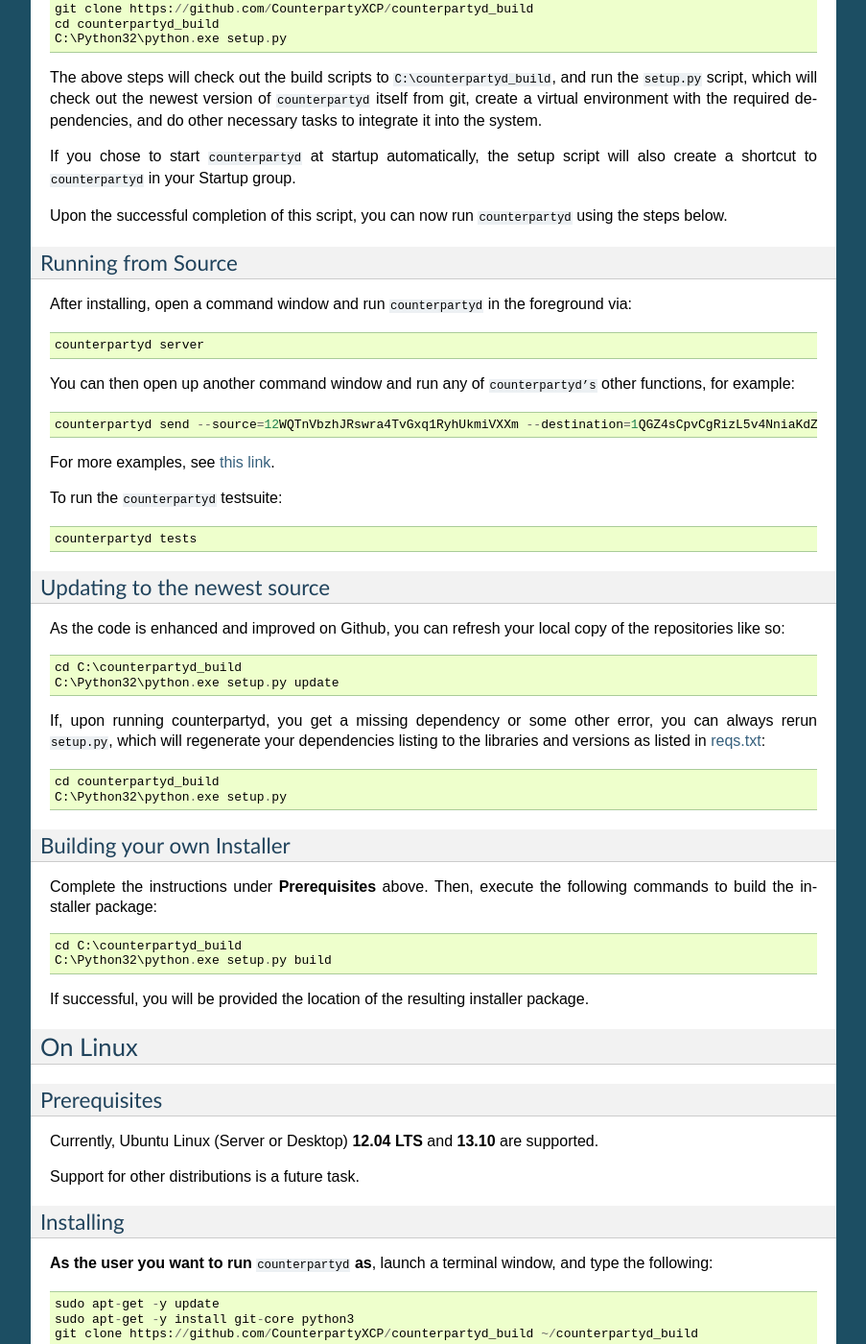
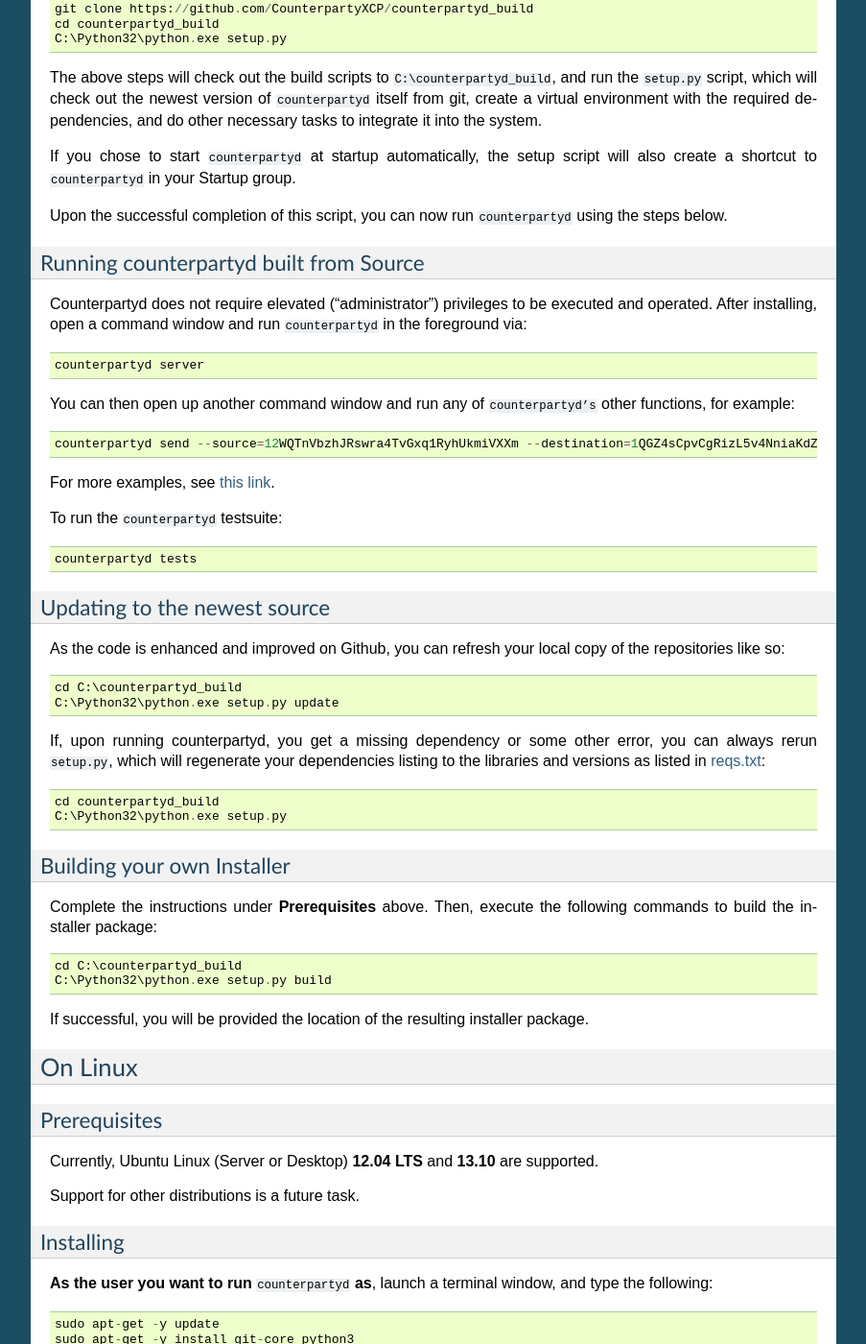
Before and after one commit to CounterpartyXCP/federatednode, a Sphinx documentation site: the page built from docs/BuildingFromSource.rst, in a window 1280 px wide and 1400 px high, scrolled down 1047 px. Shown: the whole window at 96% size, without its empty margins (198-1101 px from the left). Built offline with Sphinx 7.4.7, drawn with Linux system fonts in a browser that asks for light colours; some of the changed text lies outside the part shown.

Commit message:
Formatting and clarifications

```diff
--- a/docs/BuildingFromSource.rst
+++ b/docs/BuildingFromSource.rst
@@ -75,9 +75,10 @@
 Upon the successful completion of this script, you can now run ``counterpartyd`` using the steps below.
 
 
-Running from Source
+Running counterpartyd built from Source
 ^^^^^^^^^^^^^^^^^^^^^^
 
+Counterpartyd does not require elevated ("administrator") privileges to be executed and operated.
 After installing, open a command window and run ``counterpartyd`` in the foreground via::
 
     counterpartyd server
@@ -154,7 +155,7 @@
 Follow the instructions listed under the **Config and Logging** section in :doc:`AdditionalTopics`.
 
 
-Running from Source
+Running counterpartyd built from Source
 ^^^^^^^^^^^^^^^^^^^^^^
 
 After installing and creating the necessary basic config, run ``counterpartyd`` in the foreground to make sure
@@ -188,6 +189,8 @@
     cd ~/counterpartyd_build
     sudo python3 setup.py update
 
+Counterparty for Windows must also be updated from a console window started with elevated privileges.
+
 If, upon running counterpartyd, you get a missing dependency or some other error, you can always rerun
 ``setup.py``, which will regenerate your dependencies listing to the libraries and versions as listed in
 `reqs.txt <https://github.com/CounterpartyXCP/counterpartyd_build/blob/master/dist/reqs.txt>`__::
@@ -195,6 +198,7 @@
     cd ~/counterpartyd_build
     sudo python3 setup.py
 
+The same logic applies to Windows.  This operation also requires elevation.
 
 Mac OS X
 --------
```
